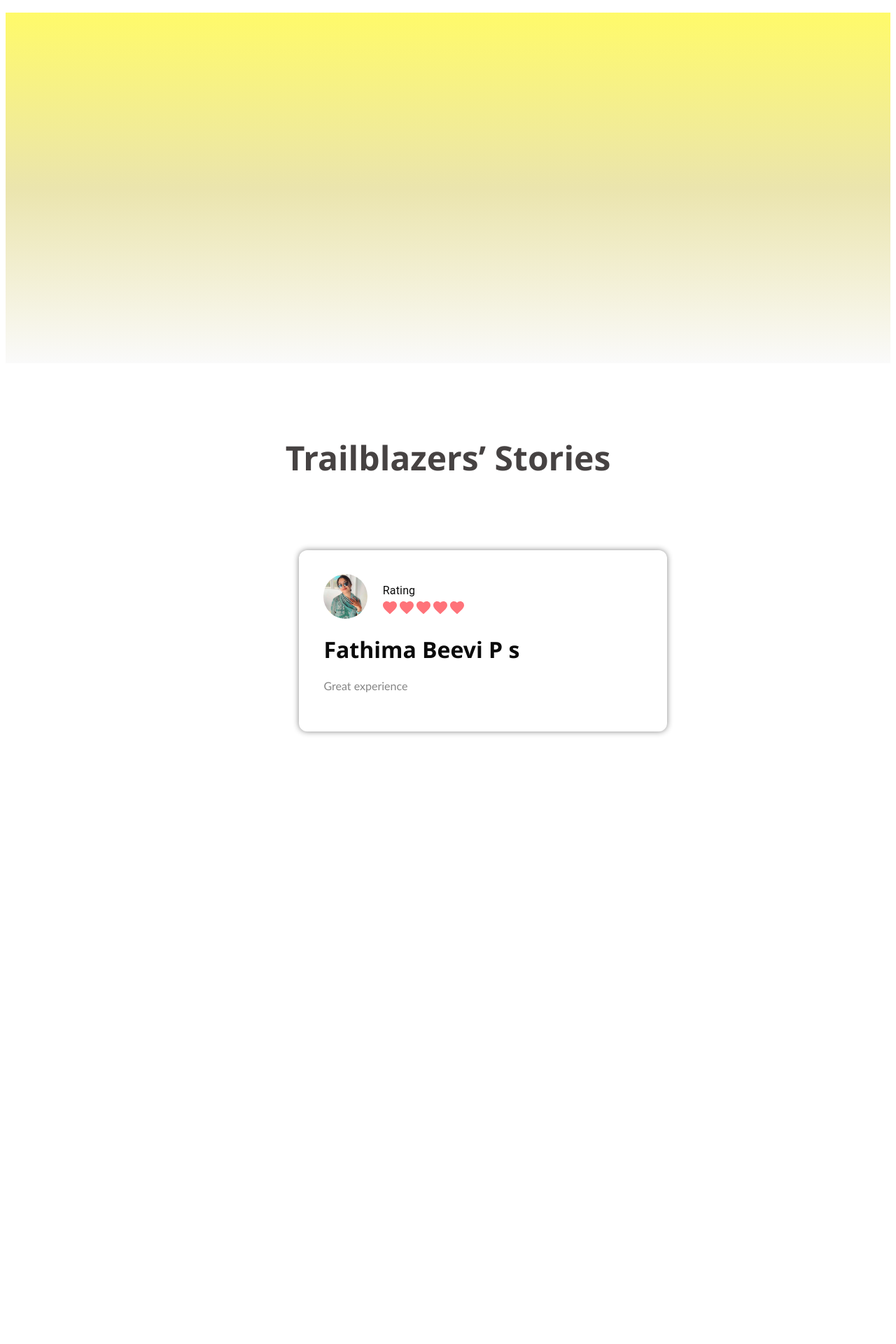
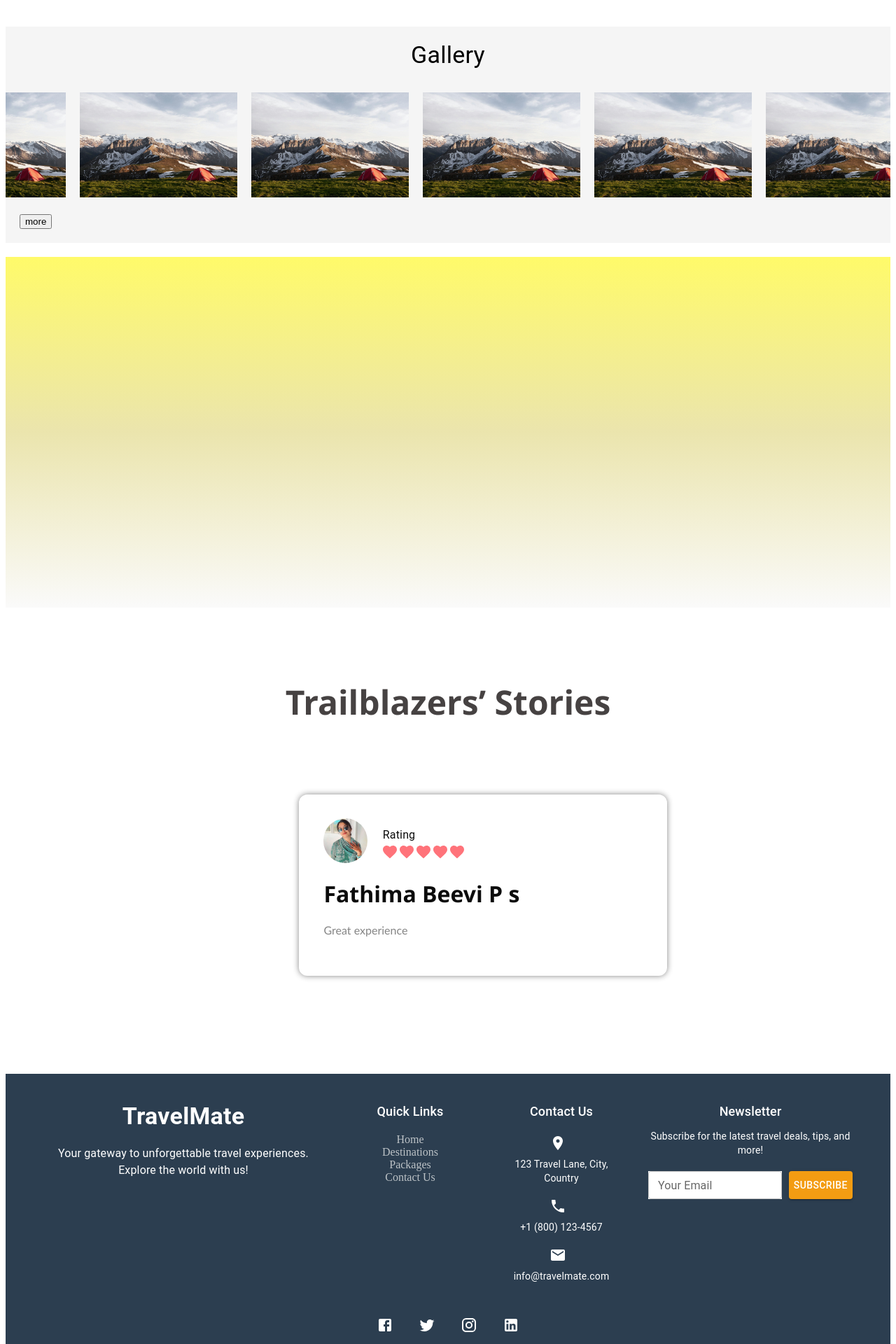
Before and after one commit to Mohammed-Ashid/webpageOne, a React (Vite) app: page / in a window 1280 px wide. Shown: the part 2800-4720 px from the top of the page at 70% size. Before the commit the page ends 3993 px from the top, so only its background shows below. Built offline with nearby package versions, Linux system fonts and the light colour scheme.

Commit message:
gallery added,footer added

```diff
--- a/package.json
+++ b/package.json
@@ -1 +1 @@
-{"homepage":"https://Mohammed-Ashid.github.io/webpageOne","name":"hkr_ind","private":true,"version":"0.0.0","type":"module","scripts":{"predeploy":"npm run build","deploy":"gh-pages -d dist","dev":"vite","build":"vite build","lint":"eslint .","preview":"vite preview"},"dependencies":{"@emotion/react":"^11.13.3","@emotion/styled":"^11.13.0","@mui/icons-material":"^6.1.6","@mui/material":"^6.1.6","react":"^18.3.1","react-countup":"^6.5.3","react-dom":"^18.3.1","react-icons":"^5.3.0"},"devDependencies":{"@eslint/js":"^9.13.0","@types/react":"^18.3.12","@types/react-dom":"^18.3.1","@vitejs/plugin-react":"^4.3.3","eslint":"^9.13.0","eslint-plugin-react":"^7.37.2","eslint-plugin-react-hooks":"^5.0.0","eslint-plugin-react-refresh":"^0.4.14","gh-pages":"^6.2.0","globals":"^15.11.0","vite":"^5.4.10"}}
+{"homepage":"https://Mohammed-Ashid.github.io/webpageOne","name":"hkr_ind","private":true,"version":"0.0.0","type":"module","scripts":{"predeploy":"npm run build","deploy":"gh-pages -d dist","dev":"vite","build":"vite build","lint":"eslint .","preview":"vite preview"},"dependencies":{"@emotion/react":"^11.13.3","@emotion/styled":"^11.13.0","@mui/icons-material":"^6.1.6","@mui/material":"^6.1.6","react":"^18.3.1","react-countup":"^6.5.3","react-dom":"^18.3.1","react-icons":"^5.3.0","react-slick":"^0.30.2"},"devDependencies":{"@eslint/js":"^9.13.0","@types/react":"^18.3.12","@types/react-dom":"^18.3.1","@vitejs/plugin-react":"^4.3.3","eslint":"^9.13.0","eslint-plugin-react":"^7.37.2","eslint-plugin-react-hooks":"^5.0.0","eslint-plugin-react-refresh":"^0.4.14","gh-pages":"^6.2.0","globals":"^15.11.0","vite":"^5.4.10"}}
--- /dev/null
+++ b/src/Components/Footer.jsx
@@ -0,0 +1,100 @@
+import React from 'react';
+import { Box, Grid, Typography, TextField, Button, IconButton } from '@mui/material';
+import { Facebook, Twitter, Instagram, LinkedIn, LocationOn, Phone, Email } from '@mui/icons-material';
+import '../Styles/Footer.css'; // Import your custom styles
+
+function Footer() {
+  return (
+    <Box component="footer" sx={{ backgroundColor: '#2C3E50', color: 'white', padding: '40px 0' }}>
+      <Grid container spacing={4} justifyContent="center">
+        {/* Travel Company Logo */}
+        <Grid item xs={12} sm={4} textAlign="center">
+          <Typography variant="h4" sx={{ fontWeight: 'bold', marginBottom: '20px' }}>
+            TravelMate
+          </Typography>
+          <Typography variant="body1" sx={{ marginBottom: '20px' }}>
+            Your gateway to unforgettable travel experiences. Explore the world with us!
+          </Typography>
+        </Grid>
+
+        {/* Quick Links */}
+        <Grid item xs={12} sm={2} textAlign="center">
+          <Typography variant="h6" sx={{ marginBottom: '10px' }}>Quick Links</Typography>
+          <ul style={{ listStyle: 'none', padding: 0 }}>
+            <li><a href="#home" className="footer-link">Home</a></li>
+            <li><a href="#destinations" className="footer-link">Destinations</a></li>
+            <li><a href="#packages" className="footer-link">Packages</a></li>
+            <li><a href="#contact" className="footer-link">Contact Us</a></li>
+          </ul>
+        </Grid>
+
+        {/* Contact Info */}
+        <Grid item xs={12} sm={2} textAlign="center">
+          <Typography variant="h6" sx={{ marginBottom: '10px' }}>Contact Us</Typography>
+          <div style={{ marginBottom: '10px' }}>
+            <IconButton color="inherit" sx={{ marginRight: '10px' }}>
+              <LocationOn />
+            </IconButton>
+            <Typography variant="body2">123 Travel Lane, City, Country</Typography>
+          </div>
+          <div style={{ marginBottom: '10px' }}>
+            <IconButton color="inherit" sx={{ marginRight: '10px' }}>
+              <Phone />
+            </IconButton>
+            <Typography variant="body2">+1 (800) 123-4567</Typography>
+          </div>
+          <div style={{ marginBottom: '10px' }}>
+            <IconButton color="inherit" sx={{ marginRight: '10px' }}>
+              <Email />
+            </IconButton>
+            <Typography variant="body2">info@travelmate.com</Typography>
+          </div>
+        </Grid>
+
+        {/* Newsletter Subscription */}
+        <Grid item xs={12} sm={3} textAlign="center">
+          <Typography variant="h6" sx={{ marginBottom: '10px' }}>Newsletter</Typography>
+          <Typography variant="body2" sx={{ marginBottom: '20px' }}>
+            Subscribe for the latest travel deals, tips, and more!
+          </Typography>
+          <Box display="flex" justifyContent="center" sx={{ marginBottom: '20px' }}>
+            <TextField
+              label="Your Email"
+              variant="outlined"
+              size="small"
+              sx={{ marginRight: '10px', backgroundColor: 'white' }}
+            />
+            <Button variant="contained" sx={{ backgroundColor: '#F39C12', color: 'white' }}>
+              Subscribe
+            </Button>
+          </Box>
+        </Grid>
+      </Grid>
+
+      {/* Social Media Icons */}
+      <Box textAlign="center" sx={{ marginTop: '30px' }}>
+        <IconButton color="inherit" sx={{ margin: '0 10px' }}>
+          <Facebook />
+        </IconButton>
+        <IconButton color="inherit" sx={{ margin: '0 10px' }}>
+          <Twitter />
+        </IconButton>
+        <IconButton color="inherit" sx={{ margin: '0 10px' }}>
+          <Instagram />
+        </IconButton>
+        <IconButton color="inherit" sx={{ margin: '0 10px' }}>
+          <LinkedIn />
+        </IconButton>
+      </Box>
+
+      {/* Footer Bottom */}
+      <Box textAlign="center" sx={{ marginTop: '40px', borderTop: '1px solid #7F8C8D', paddingTop: '20px' }}>
+        <Typography variant="body2">
+          &copy; 2024 TravelMate. All rights reserved.
+        </Typography>
+      </Box>
+    </Box>
+  );
+}
+
+export default Footer;
--- /dev/null
+++ b/src/Components/GalleryPreview.jsx
@@ -0,0 +1,50 @@
+import React from "react";
+import Slider from "react-slick";
+import { Box, Typography, CardMedia } from "@mui/material";
+import "../Styles/GalleryPreview.css"; // CSS for styles.
+
+const GalleryData = [
+  { name: "Company 1", logo: "Images/photo-1464547323744-4edd0cd0c746.jpeg" },
+  { name: "Company 2", logo: "Images/photo-1464547323744-4edd0cd0c746.jpeg" },
+  { name: "Company 3", logo: "Images/photo-1464547323744-4edd0cd0c746.jpeg" },
+  { name: "Company 4", logo: "Images/photo-1464547323744-4edd0cd0c746.jpeg" },
+  { name: "Company 5", logo: "Images/photo-1464547323744-4edd0cd0c746.jpeg" },
+  // Add more companies here...
+];
+
+function GalleryPreview() {
+  const sliderSettings = {
+    infinite: true,
+    speed: 5000, // Smooth transition speed
+    slidesToShow: 5, // Adjust based on screen size
+    slidesToScroll: 1,
+    autoplay: true,
+    autoplaySpeed: 0, // Seamless scrolling
+    cssEase: "linear",
+    rtl: true, // Reverse direction (left to right)
+    arrows: false,
+  };
+
+  return (
+    <div className="companies-section">
+      <Typography variant="h4" align="center" gutterBottom>
+        Gallery
+      </Typography>
+      <Slider {...sliderSettings} className="companies-slider">
+        {GalleryData.map((company, index) => (
+          <Box className="company-logo" key={index}>
+            <CardMedia
+              component="img"
+              image={company.logo}
+              alt={company.name}
+              className="company-image"
+            />
+          </Box>
+        ))}
+      </Slider>
+      <button>more</button>
+    </div>
+  );
+}
+
+export default GalleryPreview;
--- a/src/Components/IndexWeb.jsx
+++ b/src/Components/IndexWeb.jsx
@@ -7,6 +7,8 @@ import Milestone from './Milestones'
 import Gallery from './UpcomingTrips'
 import ReviewComponent from './ReviewComponent'
 import Reviews from './Reviews'
+import GalleryPreview from './GalleryPreview'
+import Footer from './Footer'
 function IndexWeb() {
   return (
     <div className='main'>
@@ -15,8 +17,10 @@ function IndexWeb() {
         <Milestone/>
         <h4 className='upcomingHeading'>UPCOMING TRIPS</h4>
         <Gallery/>
+        <GalleryPreview/>
         <About/>
         <Reviews/>
+        <Footer/>
 
     </div>
   )
--- /dev/null
+++ b/src/Styles/Footer.css
@@ -0,0 +1,37 @@
+.footer-link {
+    color: #BDC3C7;
+    text-decoration: none;
+    transition: color 0.3s ease;
+  }
+
+  .footer-link:hover {
+    color: #F39C12;
+  }
+
+  footer {
+    background-color: #2C3E50;
+    color: white;
+    padding: 40px 0;
+  }
+
+  footer a {
+    color: #BDC3C7;
+    text-decoration: none;
+  }
+
+  footer a:hover {
+    color: #F39C12;
+  }
+
+  footer .MuiTypography-body2 {
+    font-size: 0.875rem;
+  }
+
+  footer .MuiTypography-h6 {
+    font-size: 1.125rem;
+  }
+
+  footer .MuiButton-contained {
+    background-color: #F39C12;
+    color: white;
+  }
--- /dev/null
+++ b/src/Styles/GalleryPreview.css
@@ -0,0 +1,59 @@
+.companies-section {
+    background-color: #f5f5f5;
+    padding: 20px;
+    margin: 20px 0;
+    overflow: hidden; /* Ensures seamless scrolling */
+  }
+
+  .companies-slider .slick-slide {
+    padding: 10px;
+    display: flex;
+    justify-content: center;
+  }
+
+  .company-logo {
+    display: flex;
+    justify-content: center;
+    align-items: center;
+    padding: 10px;
+    width: 100%;
+  }
+
+  .company-image {
+    max-width: 100%;
+    height: auto; /* Maintain aspect ratio */
+    max-height: 200px; /* Default size for larger screens */
+    transition: transform 0.3s ease;
+  }
+
+  .company-image:hover {
+    transform: scale(1.1); /* Slight zoom effect on hover */
+  }
+
+  .slick-track {
+    display: flex;
+    align-items: center;
+  }
+
+  /* Responsive adjustments */
+  @media screen and (max-width: 1024px) {
+    .company-image {
+      max-height: 150px; /* Reduce size for medium screens */
+    }
+  }
+
+  @media screen and (max-width: 768px) {
+    .company-image {
+      max-height: 100px; /* Further reduce size for smaller screens */
+    }
+  }
+
+  @media screen and (max-width: 480px) {
+    .company-image {
+      max-height: 30px; /* Adapt size for mobile devices */
+    }
+
+    .companies-section {
+      padding: 10px; /* Reduce padding for smaller screens */
+    }
+  }
--- a/src/Styles/IndexWeb.css
+++ b/src/Styles/IndexWeb.css
@@ -16,6 +16,10 @@
             width: 100%;
             text-align: center;
         }
+        .upcomingHeading{
+            font-size: 1.5rem; /* Subtitle font size */
+
+        }
     }
 
     @media (max-width: 480px) { /* For mobile devices */
--- a/src/Styles/UpcomingTrips.css
+++ b/src/Styles/UpcomingTrips.css
@@ -14,7 +14,7 @@
 
 .card-container {
     display: grid;
-    grid-template-columns: repeat(auto-fit, minmax(330px, 1fr));
+    grid-template-columns: repeat(auto-fit, minmax(300px, 1fr));
     gap: 20px;
     padding: 20px;
     justify-items: center;
```
Also changed, not shown: src/Styles/About.css (+0 -7 lines), 1 other file (tests, documents, lock files or other folders).
